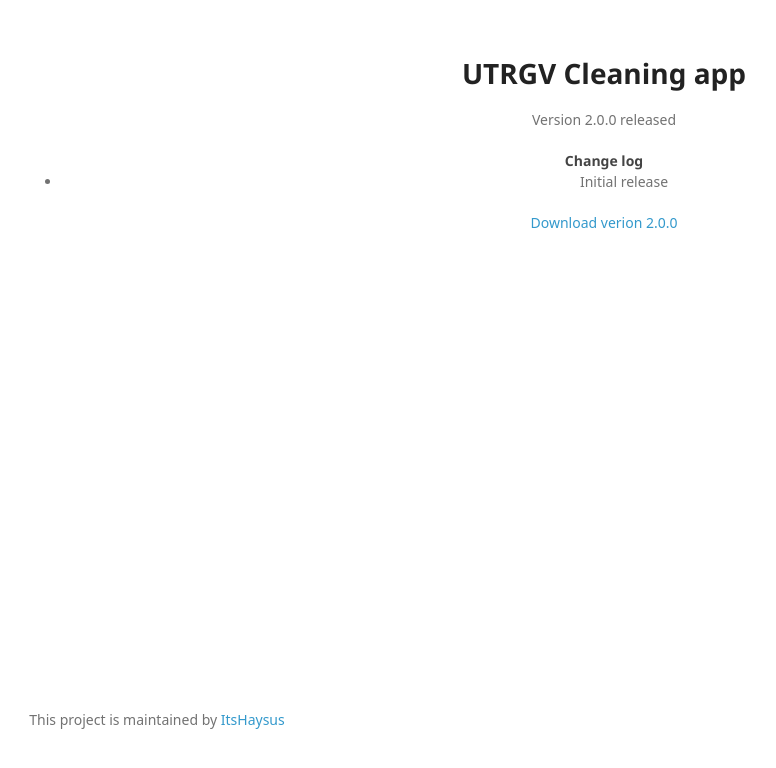
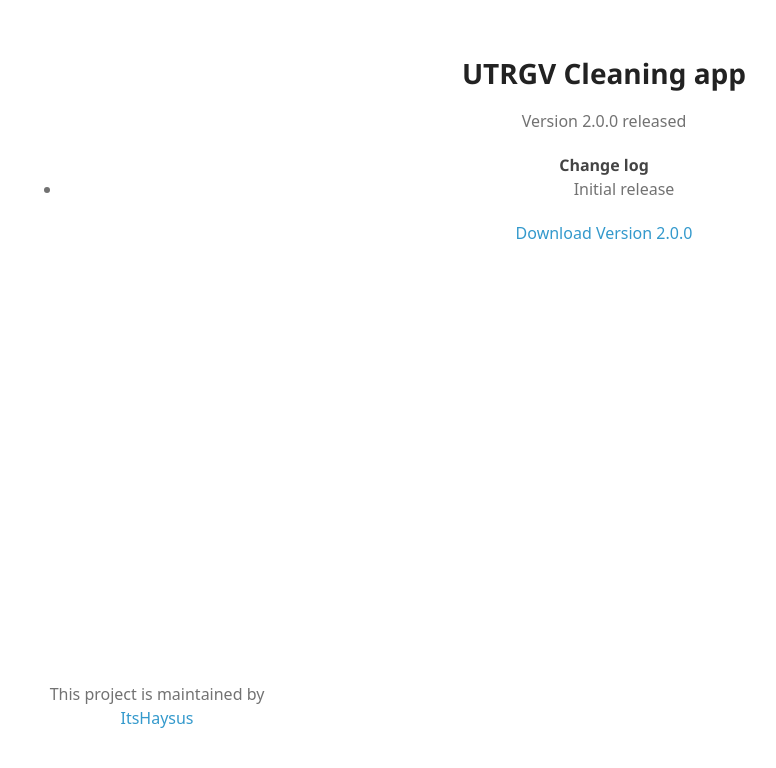
Before and after one commit to ItsHaysus/Cleaningapp, a plain HTML site: page index.html in a window 1280 px wide. Shown: the whole page, without its empty margins (36-812 px from the left). Drawn offline with Linux system fonts and the light colour scheme; a web font is replaced by a local one.

Commit message:
Update index.html

```diff
--- a/index.html
+++ b/index.html
@@ -11,6 +11,11 @@
   <!--[if lt IE 9]>
     <script src="//html5shiv.googlecode.com/svn/trunk/html5.js"></script>
     <![endif]-->
+  <style>
+  body{
+    font-size: 16px;
+}
+  </style>
 </head>
 
 <body>
@@ -23,7 +28,7 @@
           <ul>
             <li>Initial release</li>
           </ul>
-          <a href="https://github.com/ItsHaysus/Cleaningapp/releases/download/2.0.0/CleaningTool.zip">Download verion 2.0.0</a>
+          <a href="https://github.com/ItsHaysus/Cleaningapp/releases/download/2.0.0/CleaningTool.zip">Download Version 2.0.0</a>
     <footer>
       <p>This project is maintained by <a href="https://github.com/ItsHaysus">ItsHaysus</a></p>
     </footer>
```
